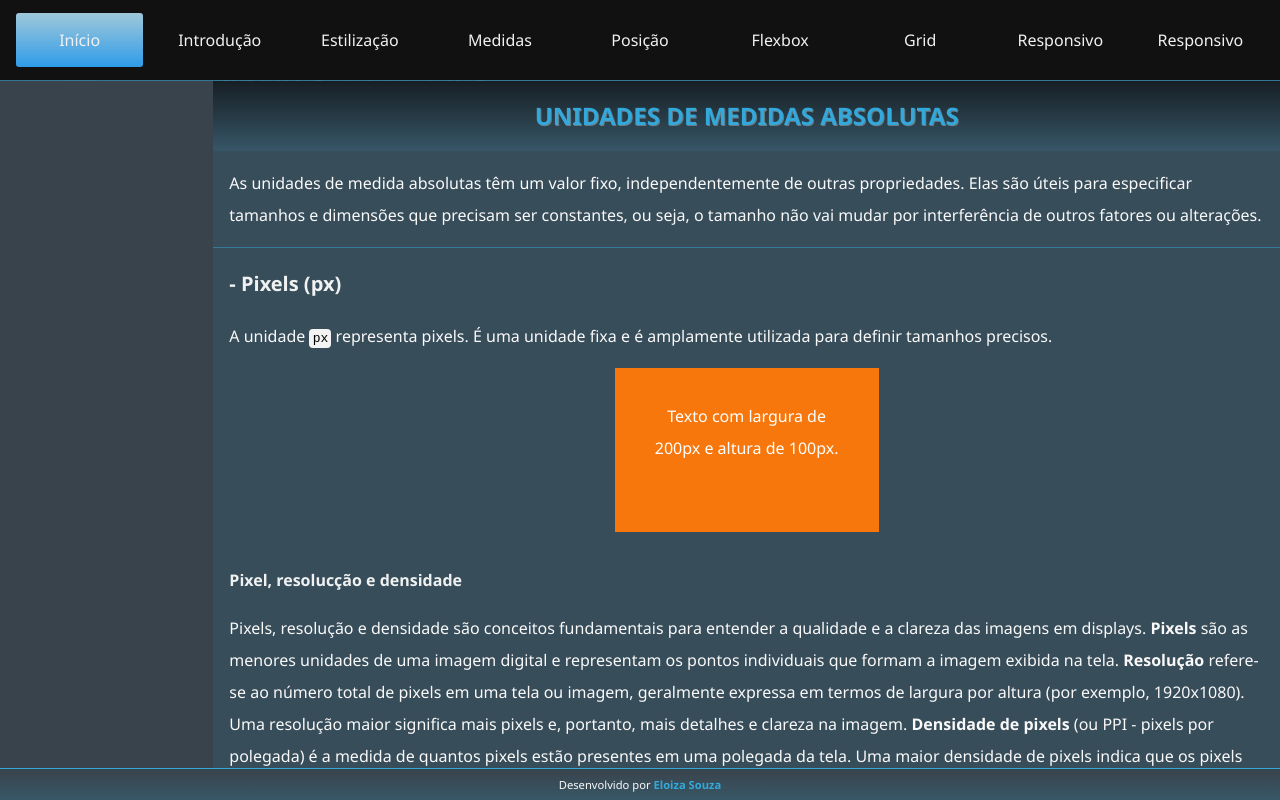
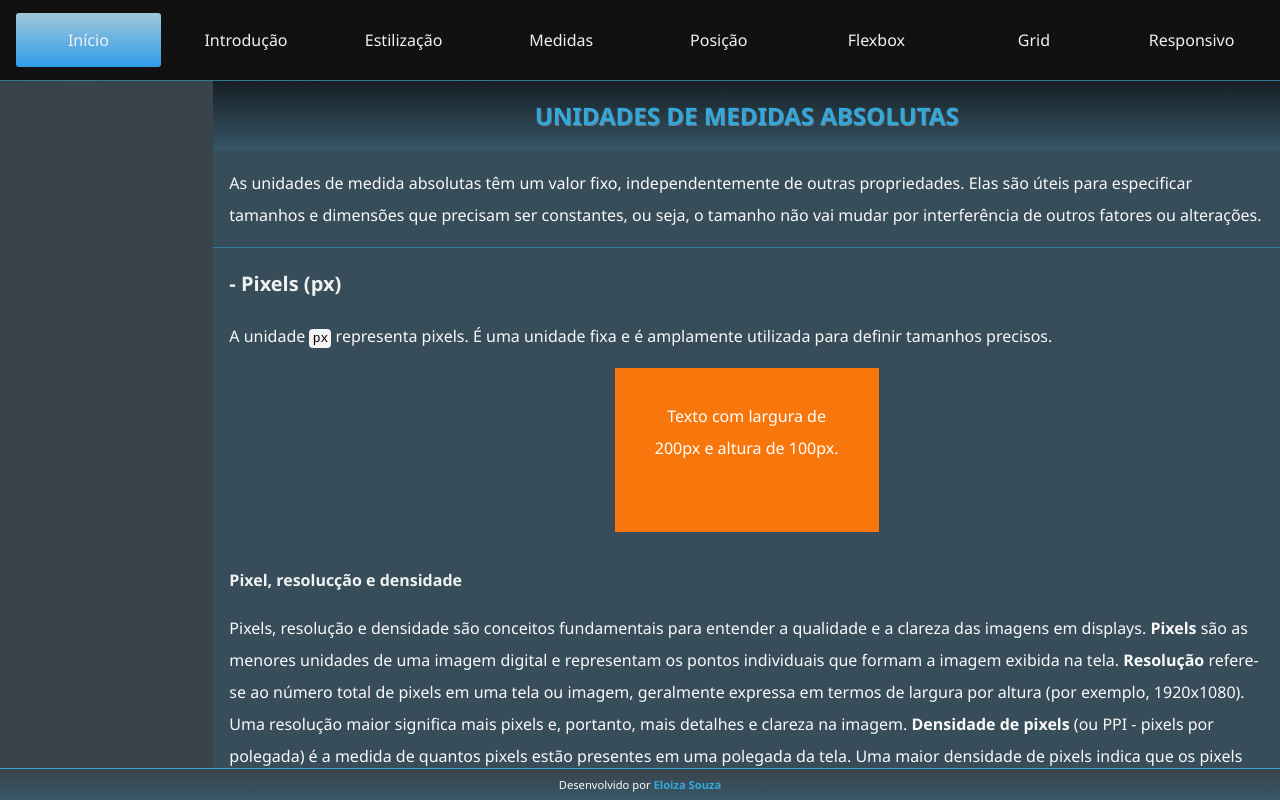
Before and after one commit to eloizaams/dio-css, a plain HTML site: page unidades-medida.html in a window 1280 px wide. Drawn offline with Linux system fonts and the light colour scheme.

Commit message:
fix navbar

```diff
--- a/unidades-medida.html
+++ b/unidades-medida.html
@@ -22,7 +22,7 @@
           <li><a href="flexbox.html">Flexbox</a></li>
           <li><a href="grid.html">Grid</a></li>
           <li><a href="responsivo.html">Responsivo</a></li>
-          <li><a href="responsivo.html">Responsivo</a></li>
+
         </ul>
       </nav>
     </header>
```
Also changed, not shown: estilizacao.html (+1 -1 lines), flexbox.html (+1 -1 lines), grid.html (+1 -1 lines), index.html (+1 -1 lines), introducao.html (+1 -1 lines), posicionamento.html (+1 -1 lines), responsivo.html (+1 -1 lines).
